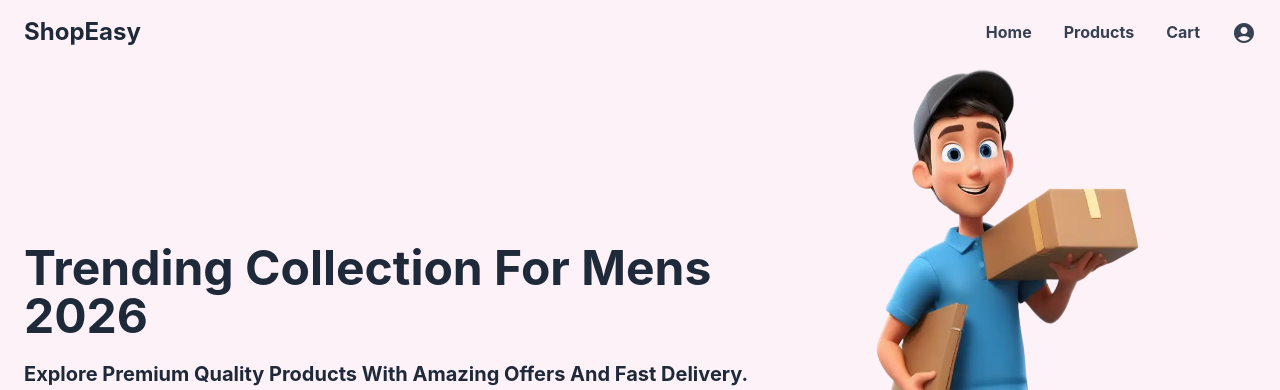
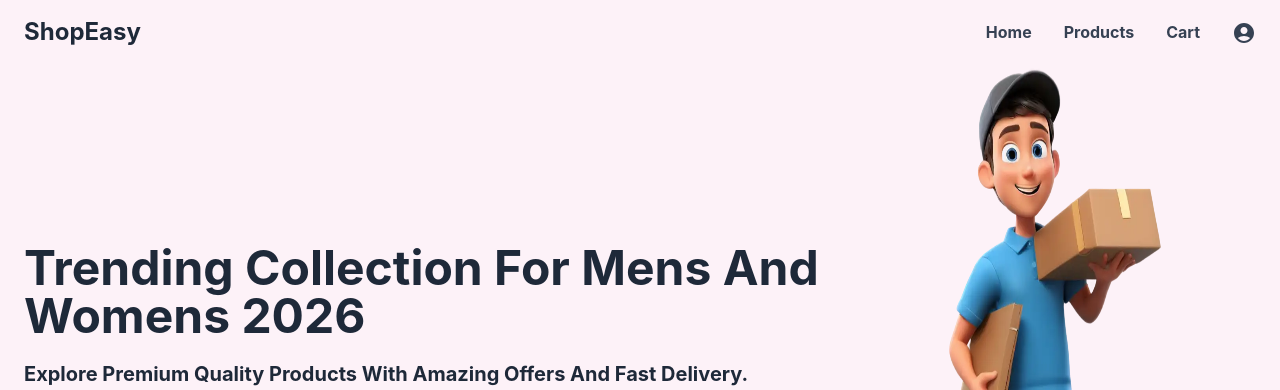
Before and after one commit to Abhishekrajput1234/ecommerce, a React (Vite) app in the folder front-end/e-commerce/: page / in a window 1280 px wide. Shown: the top 390 px of the page. Built offline with nearby package versions, Linux system fonts and the light colour scheme; no server answers.

Commit message:
change in home page

```diff
--- a/front-end/e-commerce/src/components/Hero.jsx
+++ b/front-end/e-commerce/src/components/Hero.jsx
@@ -4,7 +4,7 @@ export default function Hero(){
   <section className="bg-pink-50 h-80vh  flex items-center">
     <div className="max-w-7xl mx-auto flex items-center px-6 ">
         <div>
-        <h1 className="text-5xl text-gray-800 font-bold capitalize mb-5 pt-20 ">  Trending Collection for mens 2026 </h1>
+        <h1 className="text-5xl text-gray-800 font-bold capitalize mb-5 pt-20 ">  Trending Collection for mens and Womens 2026 </h1>
 
 
 
```
Also changed, not shown: 1 other file (tests, documents, lock files or other folders).
